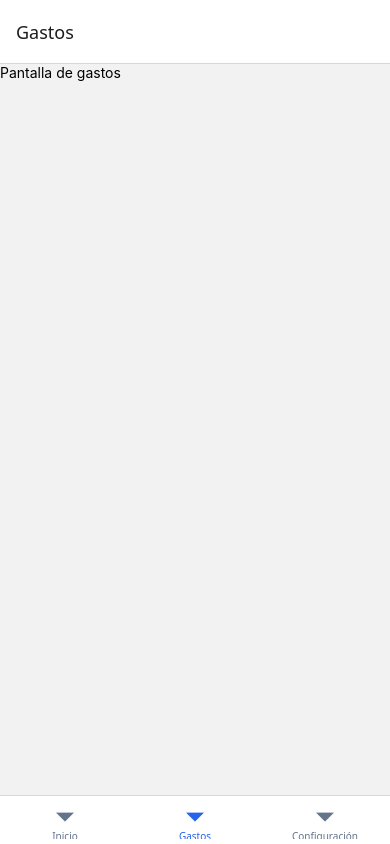
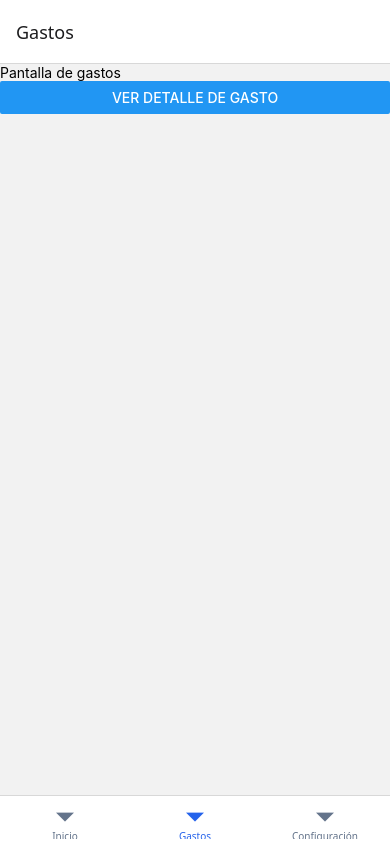
Before and after one commit to FabianDev033/ExpenseTracker, a React Native app: screen /Gastos in a window 390 px wide. Built offline with nearby package versions, Linux system fonts and the light colour scheme.

Commit message:
feat(navigation): integré StackNavigator con modales
-Ademas de la integración del Stack de navegacion, se actualizó el readme con una demo de como se ve el stack más botones de prueba con 'navigation.navigate'.

```diff
--- a/App.tsx
+++ b/App.tsx
@@ -1,12 +1,12 @@
 import "./global.css";
 import { Text, View } from "react-native";
 import { NavigationContainer } from '@react-navigation/native';
-import TabNavigator from './src/navigation/TabNavigator';
+import RootStack from "./src/navigation/RootStack";
 
 export default function App() {
   return (
     <NavigationContainer>
-      <TabNavigator />
+      <RootStack />
     </NavigationContainer>
   );
 }
--- /dev/null
+++ b/src/navigation/RootStack.tsx
@@ -0,0 +1,40 @@
+import React from 'react';
+import { createNativeStackNavigator } from '@react-navigation/native-stack';
+
+import TabNavigator from "./TabNavigator";
+import NewExpenseModal from '../screens/NewExpenseModal';
+import ExpenseDetailScreen from '../screens/ExpenseDetailScreen';
+
+const Stack = createNativeStackNavigator();
+
+export default function RootStack() {
+    return (<Stack.Navigator
+        screenOptions={{
+            headerStyle: { backgroundColor: '#2563eb' },
+            headerTintColor: '#ffffff',
+            headerTitleStyle: { fontWeight: 'bold' },
+        }}
+    >
+        <Stack.Screen
+            name="MainTabs"
+            component={TabNavigator}
+            options={{ headerShown: false }}
+        />
+
+        <Stack.Screen
+            name="DetalleGasto"
+            component={ExpenseDetailScreen}
+            options={{ title: 'Detalle de Transacción' }}
+        />
+
+        <Stack.Screen
+            name="NuevoGasto"
+            component={NewExpenseModal}
+            options={{
+                presentation: 'modal',
+                title: 'Registrar Nuevo Gasto'
+            }}
+        />
+    </Stack.Navigator>
+    );
+}
--- a/src/screens/ExpensesScreen.tsx
+++ b/src/screens/ExpensesScreen.tsx
@@ -1,12 +1,17 @@
 import React from 'react';
-import { View, Text } from 'react-native';
+import { View, Text, Button } from 'react-native';
 
-const ExpensesScreen = () => {
+const ExpensesScreen = ({ navigation }: any) => {
     return (
         <View className="flex-1 items-center justify-center bg-white">
             <Text className="text-xl font-bold text-blue-500">
                 Pantalla de gastos
             </Text>
+
+            <Button
+                title="Ver Detalle de Gasto"
+                onPress={() => navigation.navigate('DetalleGasto')}
+            />
         </View>
     );
 };
--- a/src/screens/HomeScreen.tsx
+++ b/src/screens/HomeScreen.tsx
@@ -1,12 +1,17 @@
 import React from 'react';
-import { View, Text } from 'react-native';
+import { View, Text, Button } from 'react-native';
 
-const HomeScreen = () => {
+const HomeScreen = ({ navigation }: any) => {
     return (
         <View className="flex-1 items-center justify-center bg-white">
             <Text className="text-xl font-bold text-blue-500">
                 Pantalla de Inicio
             </Text>
+
+            <Button
+                title="Cargar nuevo gasto"
+                onPress={() => navigation.navigate('NuevoGasto')}
+            />
         </View>
     );
 };
```
Also changed, not shown: docs-utils/s6-stackNavigation-demo.gif (added), 1 other file (tests, documents, lock files or other folders).
